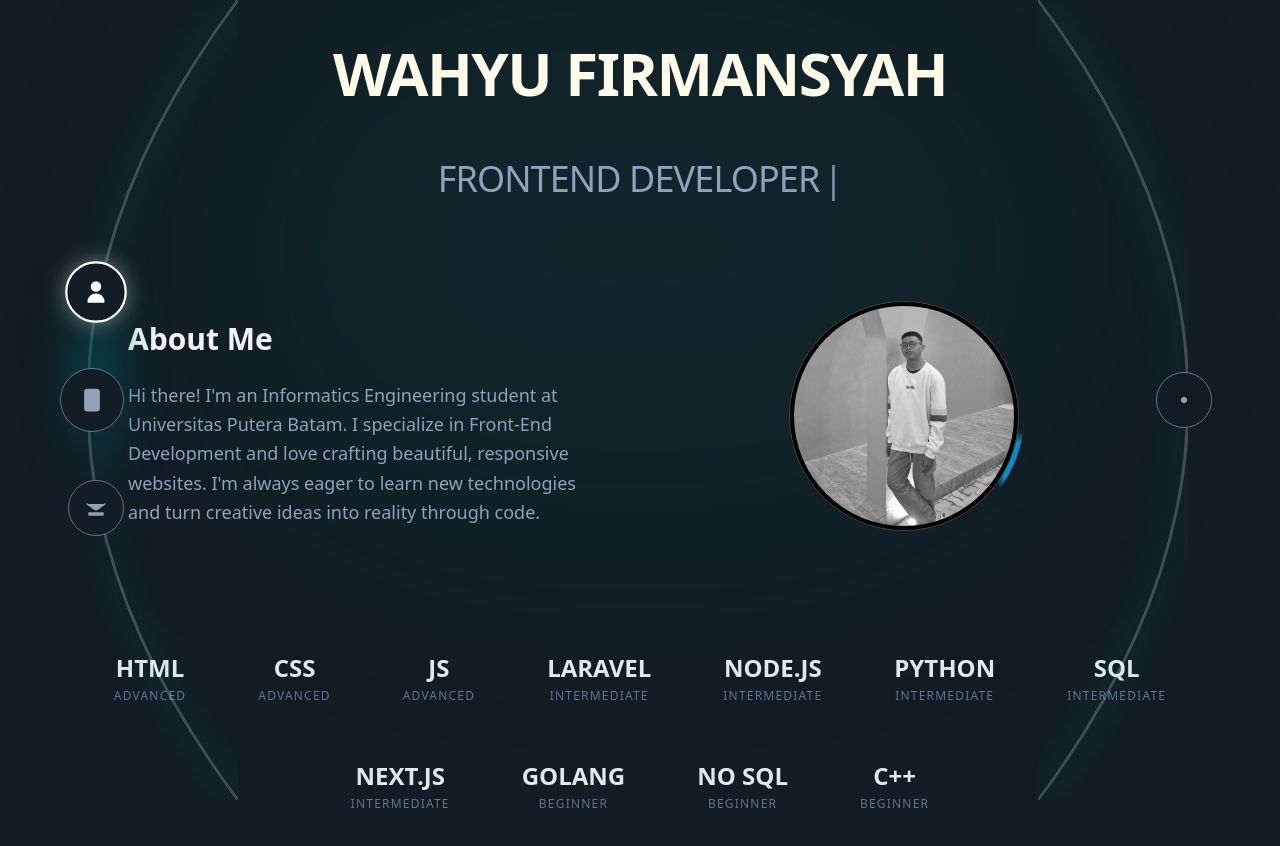
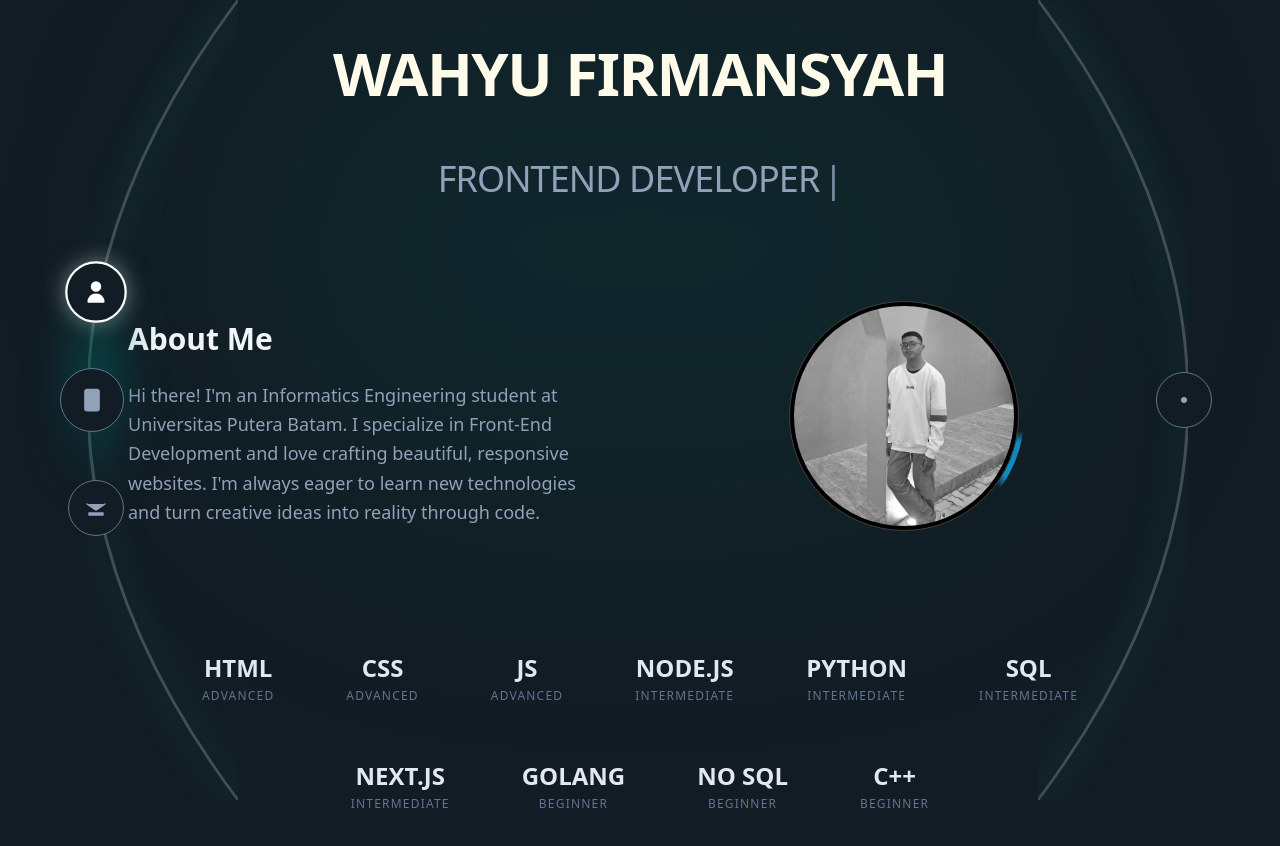
Before and after one commit to stuck-w-yu/portfolio, a Next.js app: page / in a window 1280 px wide. Shown: the top 846 px of the page. Built offline with nearby package versions, Linux system fonts and the light colour scheme.

Commit message:
hapus laravel

```diff
--- a/components/Hero.tsx
+++ b/components/Hero.tsx
@@ -69,7 +69,6 @@ const Hero = () => {
     { name: 'HTML', sub: 'Advanced' },
     { name: 'CSS', sub: 'Advanced' },
     { name: 'JS', sub: 'Advanced' },
-    { name: 'LARAVEL', sub: 'Intermediate' },
     { name: 'NODE.JS', sub: 'Intermediate' },
     { name: 'PYTHON', sub: 'Intermediate' },
     { name: 'SQL', sub: 'Intermediate' },
```
